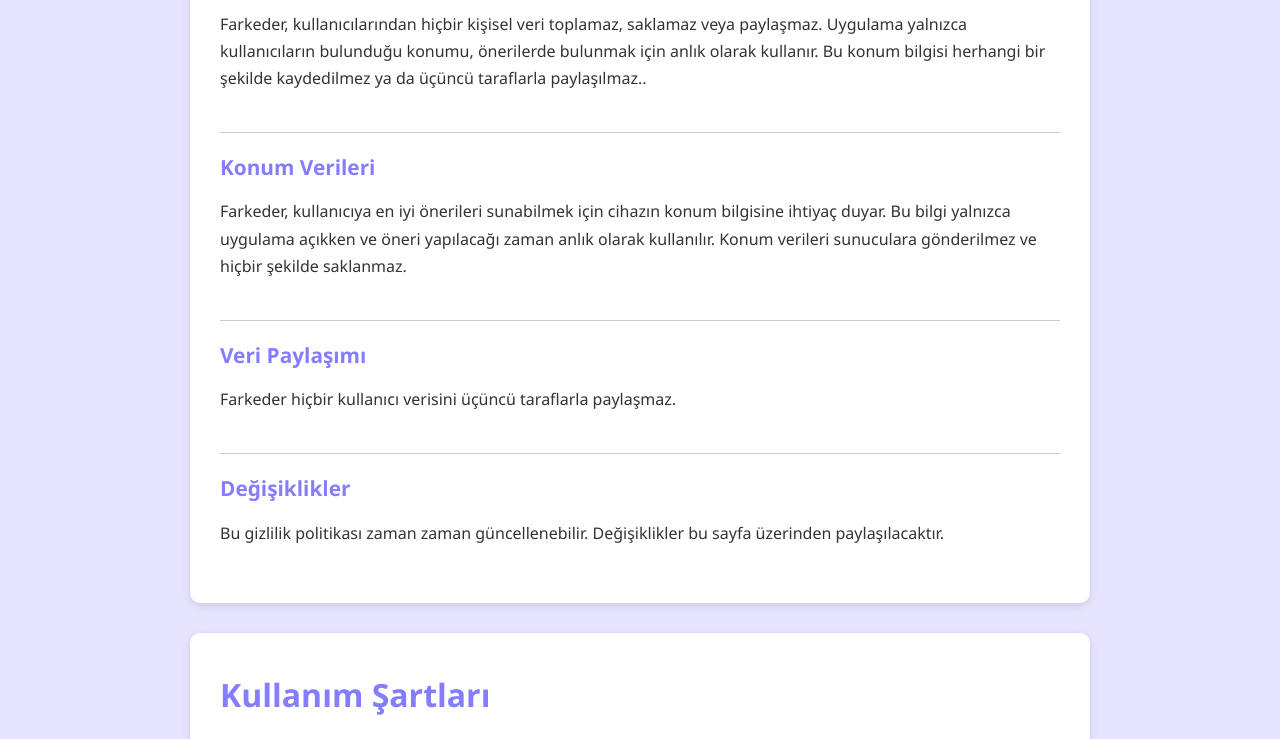
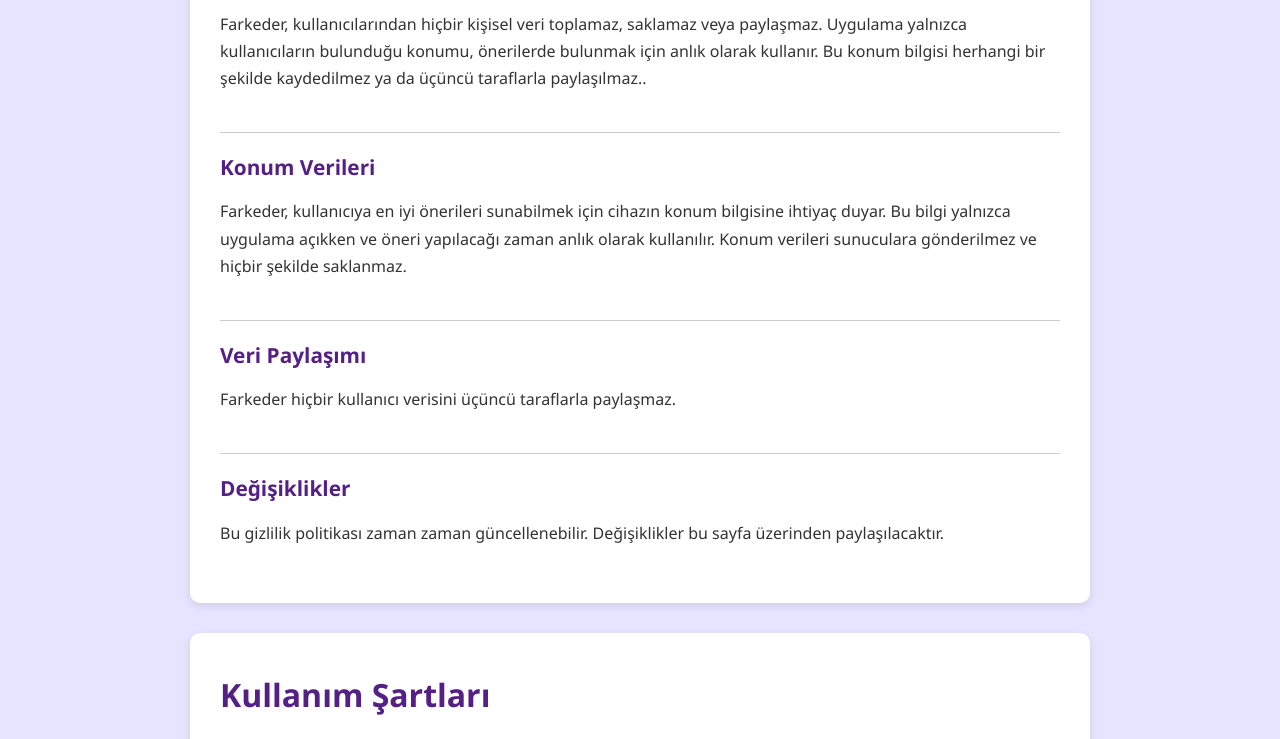
Before and after one commit to app-farkeder/site, a plain HTML site: page index.html in a window 1280 px wide. Shown: the part 189-928 px from the top of the page. Drawn offline with Linux system fonts and the light colour scheme.

Commit message:
change color

```diff
--- a/index.html
+++ b/index.html
@@ -6,7 +6,7 @@
     <title>Farkeder - Sözleşmeler</title>
     <style>
         :root {
-            --primary-color: #847dff;
+            --primary-color: #542085;
             --primary-light: #e6e4fe;
         }
         * {
```
